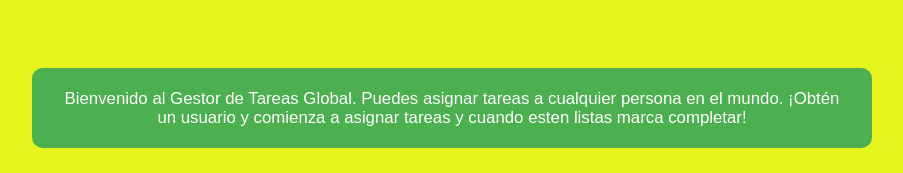
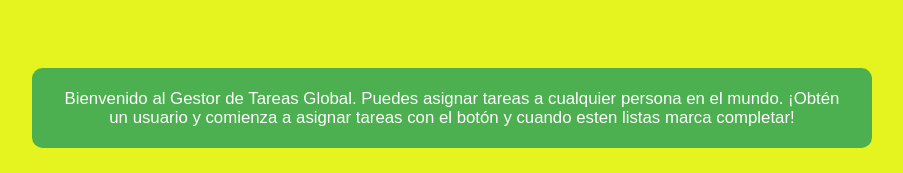
Before and after one commit to IgnacioWeisser/Entrega-final-Weisser, a plain HTML site: page index.html in a window 1280 px wide. Shown: the top 173 px of the page, without its empty margins (188-1091 px from the left). Drawn offline with Linux system fonts and the light colour scheme; some packages are replaced by stand-ins of ours; a script that the page names is missing.

Commit message:
Prueba subida

```diff
--- a/index.html
+++ b/index.html
@@ -10,7 +10,7 @@
 <body>
     <div class="container">
         <div class="welcome-message">
-            Bienvenido al Gestor de Tareas Global. Puedes asignar tareas a cualquier persona en el mundo. ¡Obtén un usuario y comienza a asignar tareas y cuando esten listas marca completar!
+            Bienvenido al Gestor de Tareas Global. Puedes asignar tareas a cualquier persona en el mundo. ¡Obtén un usuario y comienza a asignar tareas con el botón y cuando esten listas marca completar!
         </div>
         <div id="userInfo" class="user-info"></div>
         <button id="fetchUser">Obtener Usuario</button>
```
